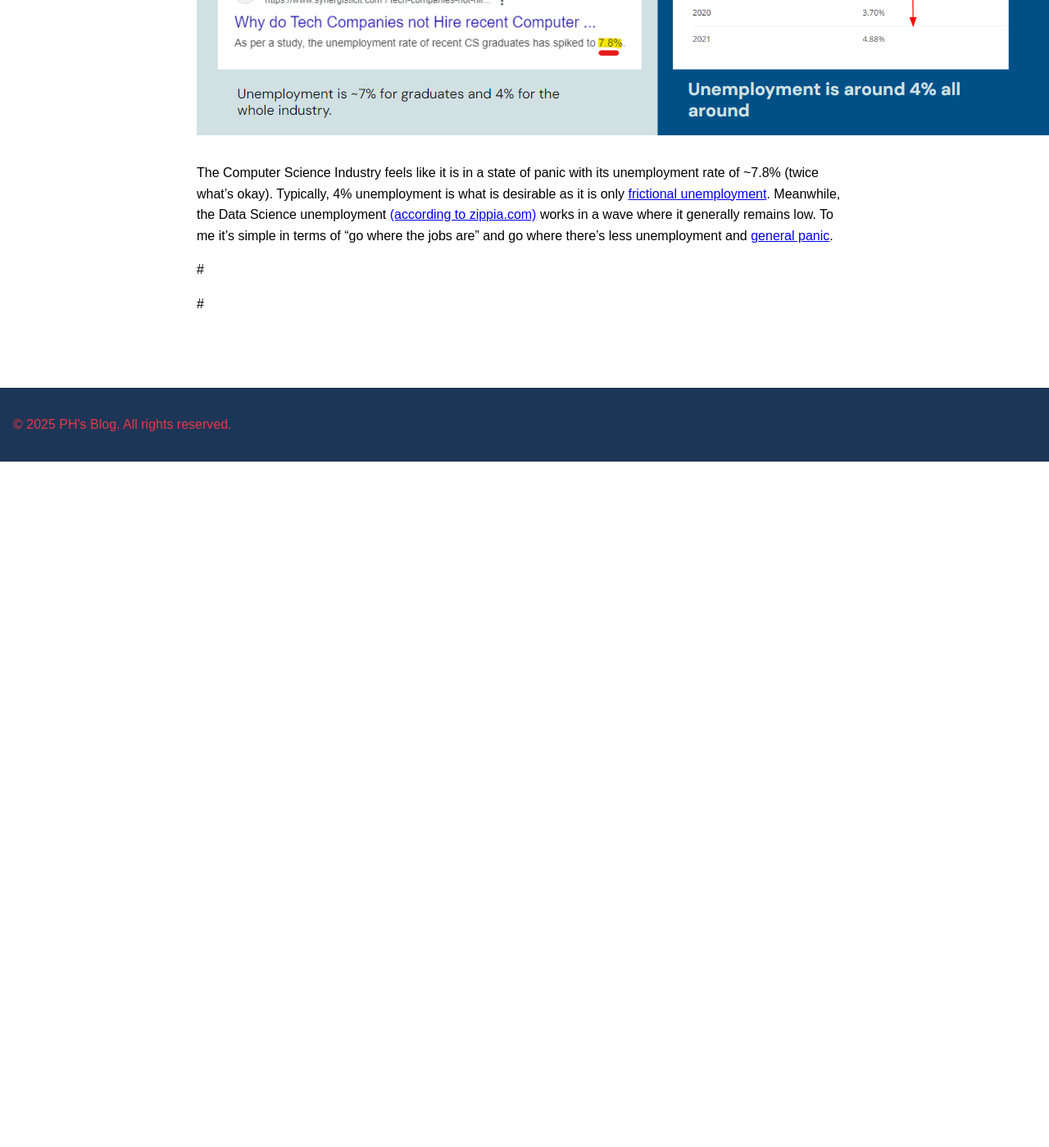
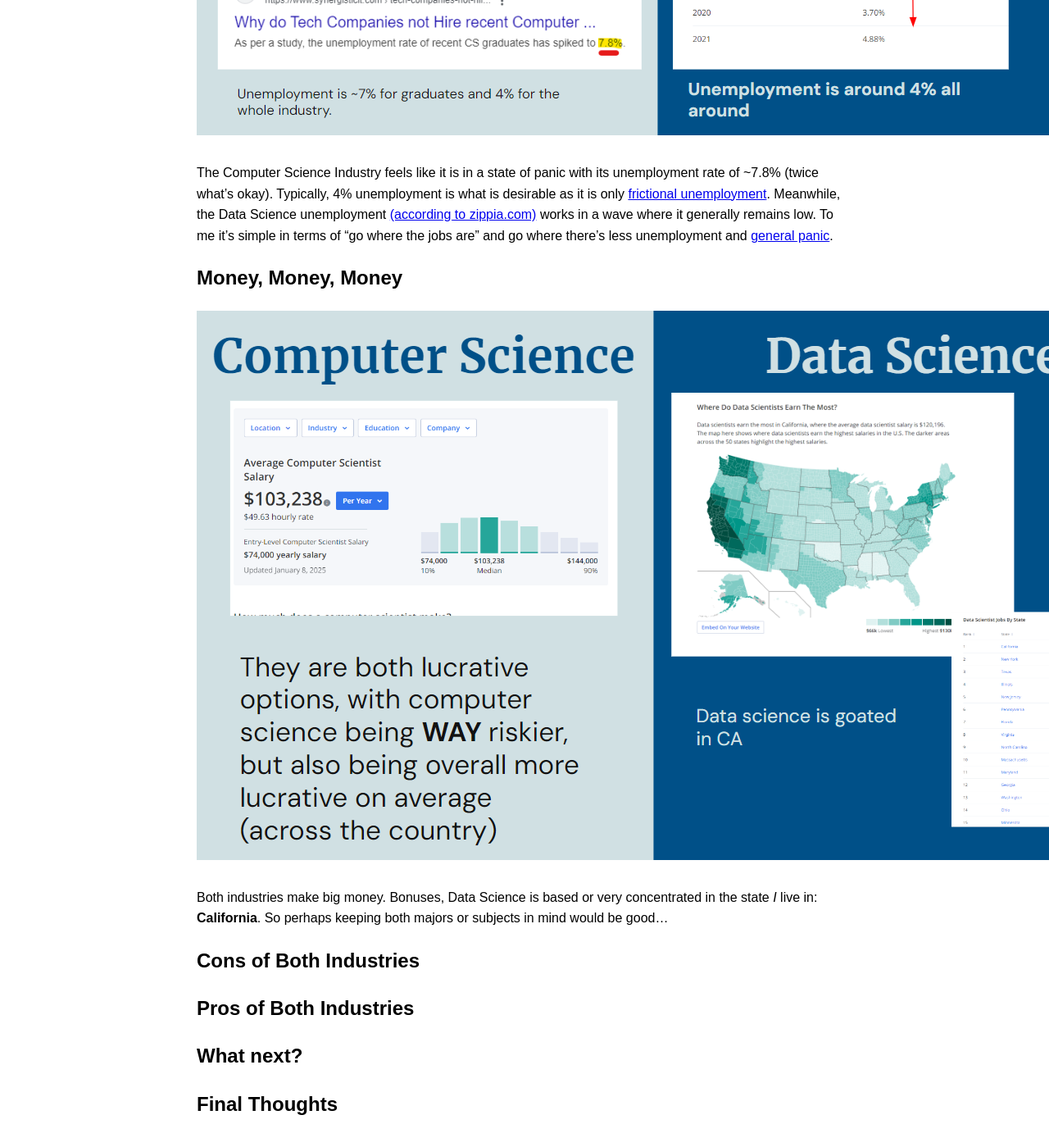
Before and after one commit to CaptainSapphire/PH-s-Blog, a Jekyll site: the page built from _posts/2025-02-07-Data-Science.md, in a window 1280 px wide and 1400 px high, scrolled down 5042 px. Shown: the whole window at 82% size. Built offline with Jekyll 4.4.1, drawn with Linux system fonts in a browser that asks for light colours; our own code applies the rules of GitHub Pages for plain Markdown files; before the commit the page ends 5605 px from its top, so only the background shows below that.

Commit message:
Update 2025-02-07-Data-Science.md

```diff
--- a/_posts/2025-02-07-Data-Science.md
+++ b/_posts/2025-02-07-Data-Science.md
@@ -30,6 +30,14 @@ So Data Science is parts of computer science and math, what else?
 !["Slide 8"](https://github.com/CaptainSapphire/PH-s-Blog/blob/main/assets/February%202025/slide8.png?raw=true)<br><br>
 The Computer Science Industry feels like it is in a state of panic with its unemployment rate of ~7.8% (twice what's okay). Typically, 4% unemployment is what is desirable as it is only [frictional unemployment](https://duckduckgo.com/?q=define+frictional+unemployment&ia=web). Meanwhile, the Data Science unemployment [(according to zippia.com)](https://www.zippia.com/data-scientist-jobs/demographics/) works in a wave where it generally remains low. To me it's simple in terms of "go where the jobs are" and go where there's less unemployment and [general panic](https://news.yahoo.com/news/computer-science-grads-job-market-091301837.html?guccounter=1).
 
-#
+# Money, Money, Money
+!["Slide 10"](https://github.com/CaptainSapphire/PH-s-Blog/blob/main/assets/February%202025/slide10.png?raw=true)<br><br>
+Both industries make big money. Bonuses, Data Science is based or very concentrated in the state *I* live in: **California**. So perhaps keeping both majors or subjects in mind would be good...
 
-#
+# Cons of Both Industries
+
+# Pros of Both Industries
+
+# What next?
+
+# Final Thoughts
```
